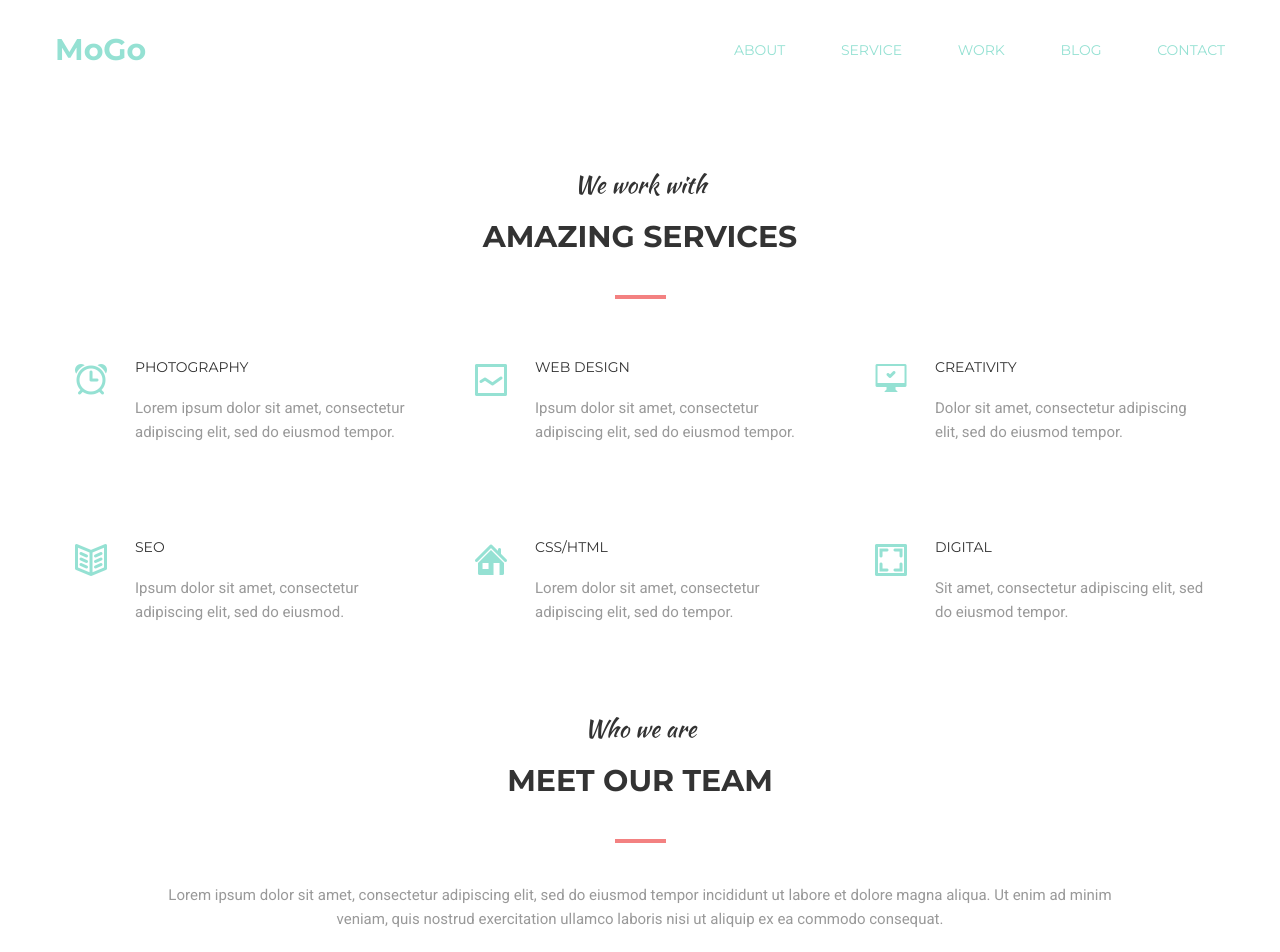
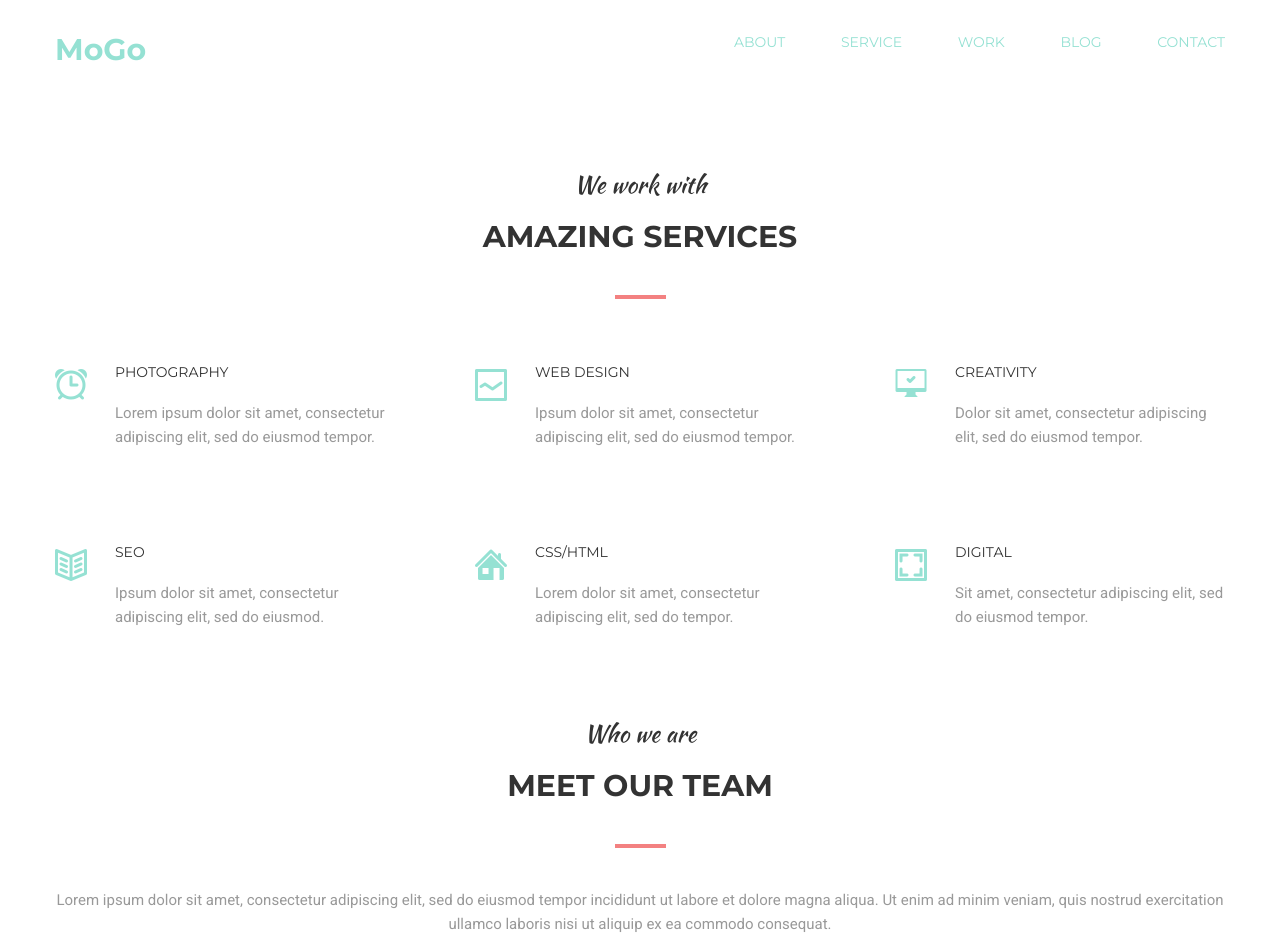
Before and after one commit to DenysPalyha/goit-fe-course, a plain HTML site: page module-06/index.html in a window 1280 px wide. Shown: the top 952 px of the page. Drawn offline with Linux system fonts and the light colour scheme.

Commit message:
added module

```diff
--- a/module-06/css/style.css
+++ b/module-06/css/style.css
@@ -93,20 +93,26 @@ img {
     transition: color 200ms linear;
 }
 
-.header__nav-link:hover::after {
+.header__nav-link::after {
     display: block;
     content: '';
-    width: 51px;
+    width: 100%;
     height: 4px;
+    margin: 11px 0 0;
+    background-color: transparent;
+}
+
+.header__nav-link:hover::after {
     background-color: var(--hover-color);
 }
+
 .header__nav-link:hover {
 color: var(--hover-color);
 }
 
 /* section-service */
 
-.section__service-heading {
+.section__service {
     margin: 0;
     margin-bottom: 90px;
 }
@@ -128,6 +134,7 @@ color: var(--hover-color);
     line-height: 36px;
     color: #333333;
     margin: 0;
+    padding-bottom: 65px;
     text-transform: uppercase;
     text-align: center;
 }
@@ -260,15 +267,6 @@ color: var(--hover-color);
 
     /* section team */
 
-.our__team {
-    margin: 0;
-    margin-bottom: 80px;
-}
-
-.section__team {
-    margin-bottom: 90px;
-}
-
 .section__team-span {
     display: block;
     margin-bottom: 20px;
@@ -301,19 +299,17 @@ color: var(--hover-color);
 }
 
 .section__team-text {
-    max-width: 980px;
+    min-width: 980px;
     margin: 0 auto;
+    padding-bottom: 90px;
     text-align: center;
-}
-
-.list__team {
-    margin: 0;
 }
 
 .list__team-title {
     display: flex;
     justify-content: space-between;
     margin: 0;
+    margin-bottom: 80px;
     padding: 0;
     list-style: none;
 }
@@ -486,4 +482,6 @@ form {
     color: #ffffff;
     background-color: var(--accent-color);
     text-transform: uppercase;
+
+
 }
--- a/module-06/index.html
+++ b/module-06/index.html
@@ -20,10 +20,11 @@
     <link rel="stylesheet" href="./css/style.css">
   </head>
   <body>
+
     <!-- header section -->
 
-    <div class="container">
       <header class="header__menu">
+        <div class="container">
         <nav class="header__nav">
           <a href="" class="header__logo">MoGo</a>
           <ul class="heder__nav-list">
@@ -44,20 +45,19 @@
             </li>
           </ul>
         </nav>
+      </div>
       </header>
-    </div>
+
 
     <!-- service section -->
 
     <main>
       <div class="container">
-        <section class="section__service-heading">
-          <section class="section__service">
+        <section class="section__service">
             <h2 class="section__heading">
             <span class="section__span-head">We work with</span>
             Amazing Services</h2>
-          </section>
-          <section class="service__list">
+
             <ul class="service__section">
               <li class="service__section-item icon-01">
                 <span class="service__span">Photography</span>
@@ -101,13 +101,11 @@
                 </p>
               </li>
             </ul>
-          </section>
         </section>
 
       <!-- section team -->
 
         <section class="our__team">
-          <section class="section__team">
             <h2 class="section__team-heading">
             <span class="section__team-span">Who we are</span>
             Meet our team</h2>
@@ -117,8 +115,6 @@
               enim ad minim veniam, quis nostrud exercitation ullamco laboris
               nisi ut aliquip ex ea commodo consequat.
             </p>
-          </section>
-          <section class="list__team">
             <ul class="list__team-title">
               <li class="list__team-item">
                 <div class="list__actions-wrap">
@@ -226,7 +222,6 @@
                 <i class="list__team-direction">Developer</i>
               </li>
             </ul>
-          </section>
         </section>
       </div>
     </main>
```
